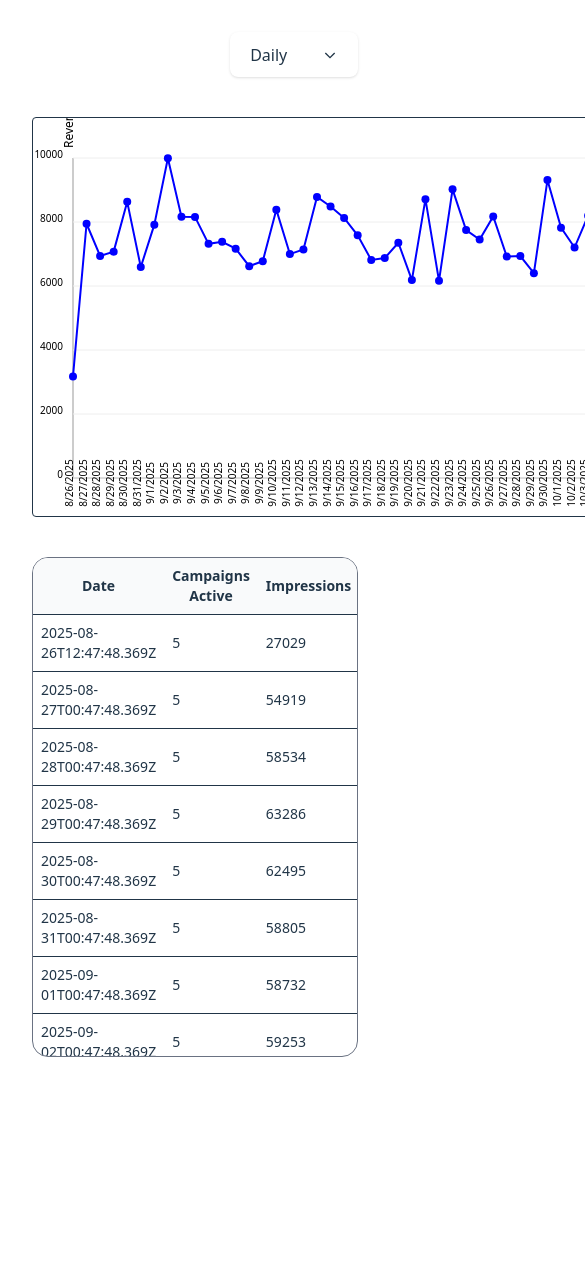
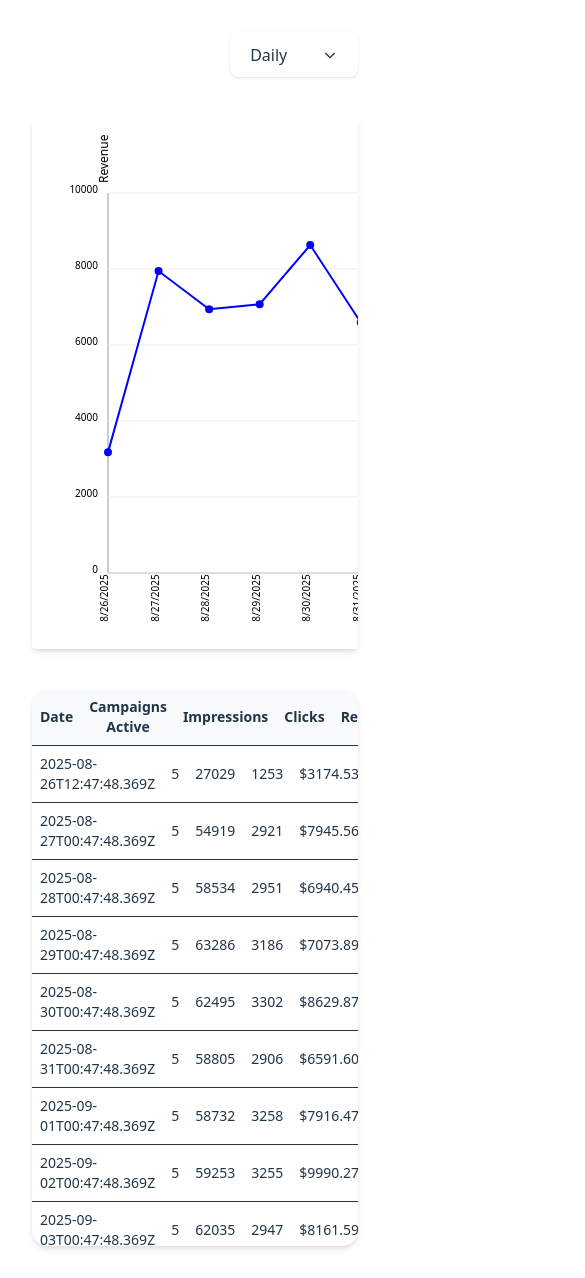
Before and after one commit to hapttic/front-test-assigment-2025-public, a React (Vite) app: page / in a window 390 px wide. Shown: the top 1278 px of the page, 585 px wide, since content can reach past the window. Before the commit the page ends 1089 px from the top, so only its background shows below. Built offline with nearby package versions, Linux system fonts and the light colour scheme.

Commit message:
style: update chart and datatable desighns for responsivnece

```diff
--- a/src/components/Chart.tsx
+++ b/src/components/Chart.tsx
@@ -27,9 +27,14 @@ export default function Chart({
 }) {
   if (!data.length) return null;
 
-  const width = 1300;
-  const height = 400;
-  const padding = 40;
+  // const width = 1300;
+  // const height = 500;
+  const padding = 60;
+  const pointSpacing = 50;
+
+  // Dynamic width based on data count
+  const width = Math.max(600, padding * 2 + data.length * pointSpacing);
+  const height = 500;
 
   const { maxValue, yValues, getX, getY } = useChartScales({
     data,
@@ -46,7 +51,8 @@ export default function Chart({
     .join(" ");
 
   return (
-    <svg width={width} height={height} className="bg-white border rounded">
+    <div className="w-full p-4 overflow-x-auto shadow-md rounded my-wrapper">
+      <svg width={width} height={height} className="bg-white rounded  ">
         {/* X Axis */}
         <line
           x1={padding}
@@ -59,7 +65,7 @@ export default function Chart({
         Days
       </text> */}
         <text
-        x={width - padding + 35}
+          x={width - padding + 30}
           y={height - padding - 10}
           fontSize={12}
           textAnchor="end"
@@ -122,7 +128,12 @@ export default function Chart({
               y2={getY(value)}
               stroke="#eee"
             />
-          <text x={padding - 10} y={getY(value)} fontSize={10} textAnchor="end">
+            <text
+              x={padding - 10}
+              y={getY(value)}
+              fontSize={10}
+              textAnchor="end"
+            >
               {value}
             </text>
           </g>
@@ -172,5 +183,6 @@ export default function Chart({
         {maxValue}
       </text> */}
       </svg>
+    </div>
   );
 }
--- a/src/components/DataTable.tsx
+++ b/src/components/DataTable.tsx
@@ -2,7 +2,8 @@ import type { AggregatedSlot, Metric } from "../types";
 
 export default function DataTable({ rows }: { rows: AggregatedSlot[] }) {
   return (
-    <div className="overflow-x-auto max-h-[500px] border border-gray-500 rounded-2xl">
+    <div className=" rounded-2xl overflow-hidden shadow-md">
+      {/* className="overflow-x-auto max-h-[500px] border border-gray-300 rounded-2xl" */}
       <table className="min-w-full text-sm">
         <thead>
           <tr className="border-b bg-gray-50">
@@ -14,7 +15,7 @@ export default function DataTable({ rows }: { rows: AggregatedSlot[] }) {
           </tr>
         </thead>
 
-        <tbody>
+        {/* <tbody>
           {rows.map((r, i) => (
             <tr key={i} className="border-b hover:bg-gray-100">
               <td className="p-2">{r.start.toISOString()}</td>
@@ -24,8 +25,24 @@ export default function DataTable({ rows }: { rows: AggregatedSlot[] }) {
               <td className="p-2">${r.revenue.toFixed(2)}</td>
             </tr>
           ))}
-        </tbody>
+        </tbody> */}
       </table>
+
+      <div className="max-h-[500px] overflow-auto">
+        <table className="min-w-full text-sm">
+          <tbody>
+            {rows.map((r, i) => (
+              <tr key={i} className="border-b hover:bg-gray-100">
+                <td className="p-2">{r.start.toISOString()}</td>
+                <td className="p-2">{r.campaignsActive}</td>
+                <td className="p-2">{r.impressions}</td>
+                <td className="p-2">{r.clicks}</td>
+                <td className="p-2">${r.revenue.toFixed(2)}</td>
+              </tr>
+            ))}
+          </tbody>
+        </table>
+      </div>
     </div>
   );
 }
--- a/src/index.css
+++ b/src/index.css
@@ -72,3 +72,12 @@ button:focus-visible {
     background-color: #f9f9f9;
   } */
 }
+
+@media (min-width: 1440px) {
+  .my-wrapper {
+    padding: 0 !important;
+  }
+  .chart {
+    width: 1334px !important;
+  }
+}
```
Lines whose indentation alone changed are shown as unchanged.
